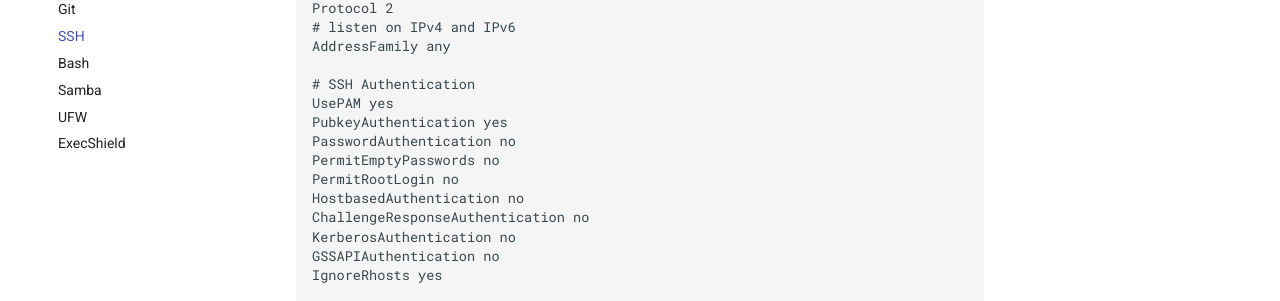
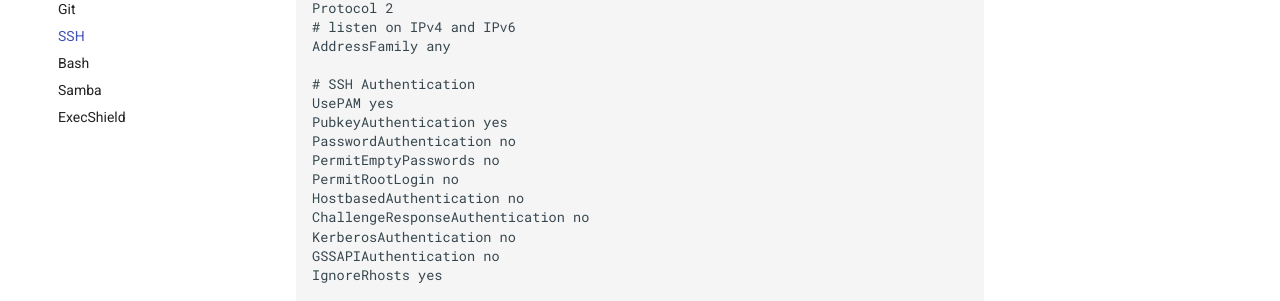
Before and after one commit to Saphyel/hogarcito, an MkDocs documentation site: the page built from docs/app/ssh.md, in a window 1280 px wide. Shown: the part 210-511 px from the top of the page. Built offline with MkDocs 1.6.1 and Material for MkDocs 9.7.7, drawn with Linux system fonts in a browser that asks for light colours.

Commit message:
Remove UFW

```diff
--- a/mkdocs.yml
+++ b/mkdocs.yml
@@ -15,5 +15,4 @@ nav:
     - SSH: app/ssh.md
     - Bash: app/bash.md
     - Samba: app/samba.md
-    - UFW: app/ufw.md
     - ExecShield: app/execshield.md
```
